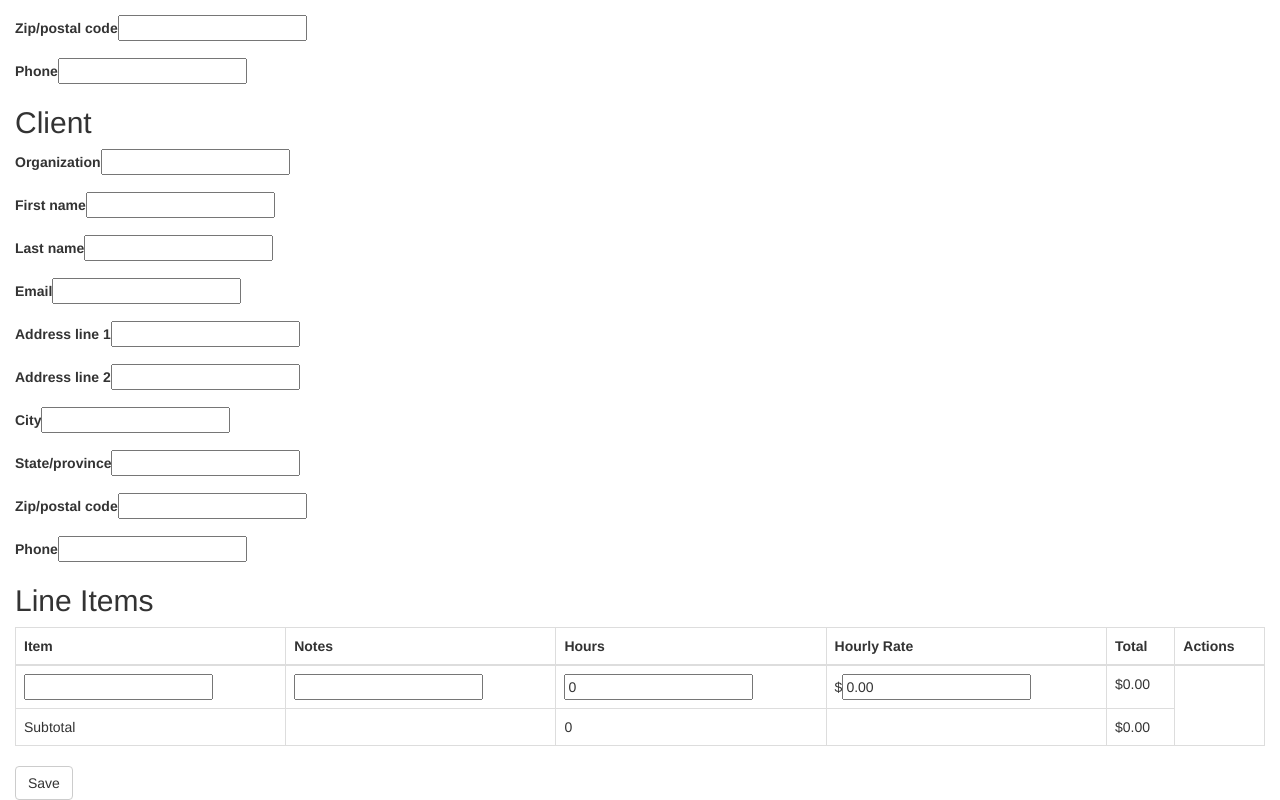
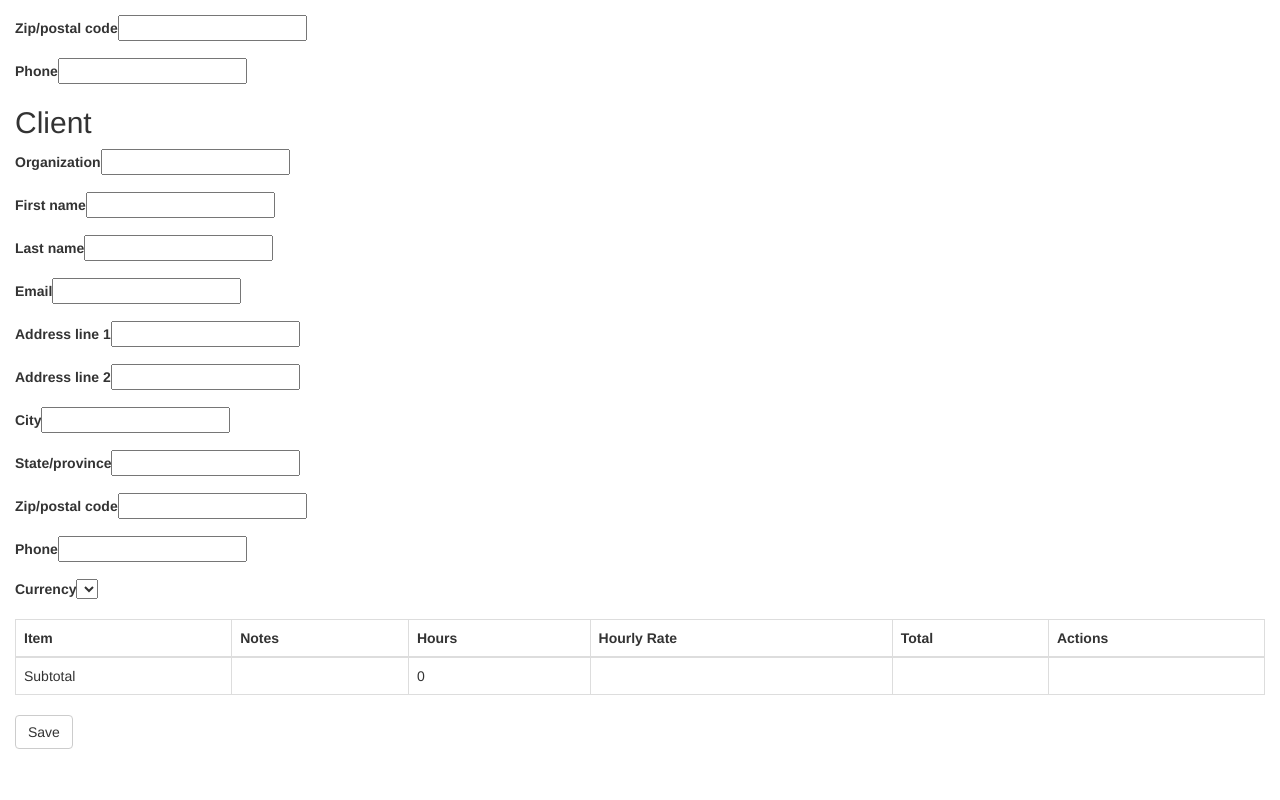
Before and after one commit to ndarilek/sandstorm-invoicing, a Nuxt app: page /new in a window 1280 px wide. Shown: the part 504-1304 px from the top of the page. After the commit the page ends 1253 px from the top, so only its background shows below. Built offline with nearby package versions, Linux system fonts and the light colour scheme.

Commit message:
Integrate default currency setting into New Invoice screen.

```diff
--- a/components/line-item/input.vue
+++ b/components/line-item/input.vue
@@ -5,6 +5,7 @@
     <td><input type="number" v-model="value.hours"/></td>
     <td><currency-input v-model="value.rate"/></td>
     <td><currency :value="total"/></td>
+    <td><button class="btn" @click="remove">Remove</button></td>
   </tr>
 </template>
 
@@ -18,7 +19,14 @@ export default {
     value: {
       type: Object,
       required: true
+    },
+    index: {
+      type: Number,
+      required: true
     }
+  },
+  methods: {
+    remove: () => this.$emit("removed", this.index)
   },
   computed: {
     total() {
--- a/lib/person.js
+++ b/lib/person.js
@@ -1,3 +1,5 @@
+import _ from "lodash"
+
 export const newPerson = () => ({
   organization: "",
   name: {
@@ -14,3 +16,14 @@ export const newPerson = () => ({
   },
   phone: ""
 })
+
+export const cleanup = (person) => {
+  person = _.toPlainObject(person)
+  delete person.id
+  delete person.__typename
+  person.name = _.toPlainObject(person.name)
+  delete person.name.__typename
+  person.address = _.toPlainObject(person.address)
+  delete person.address.__typename
+  return person
+}
--- a/pages/new.vue
+++ b/pages/new.vue
@@ -6,7 +6,10 @@
       <person-input prefix="sender" v-model="sender"/>
       <h2>Client</h2>
       <person-input prefix="client" v-model="client"/>
-      <h2>Line Items</h2>
+      <div class="form-group">
+        <label for="currencyCode">Currency</label>
+        <currency-selector v-model="currencyCode"/>
+      </div>
       <div class="table-responsive">
         <table class="table table-bordered">
           <thead>
@@ -19,8 +22,10 @@
               <th>Actions</th>
             </tr>
           </thead>
-          <tbody class="table-striped" v-for="item in lineItems">
-            <line-item-input v-model="item.value"/>
+          <tbody class="table-striped">
+            <template v-for="item, index in lineItems">
+              <line-item-input v-model="item.value" :index="index" @removed="removeLineItem(index)" :key="index"/>
+            </template>
             <tr>
               <td>Subtotal</td>
               <td/>
@@ -40,33 +45,34 @@
 import _ from "lodash"
 import gql from "graphql-tag"
 import Currency from "~components/currency"
+import CurrencySelector from "~components/currency/selector"
 import LineItemInput from "~components/line-item/input"
 import PersonInput from "~components/person/input"
 import {total} from "~/lib/line-item"
 import {newPerson} from "~/lib/person"
 
-const newCurrency = () => ({
-  code: "USD"
-})
+const newCurrency = (code) => ({code})
 
-const newLineItem = () => ({
+const newLineItem = (currencyCode) => ({
   item: "",
   notes: "",
   hours: 0,
-  rate: newCurrency(),
-  total: newCurrency()
+  rate: newCurrency(currencyCode),
+  total: newCurrency(currencyCode)
 })
 
 export default {
   data: () => ({
     client: newPerson(),
     sender: newPerson(),
-    lineItems: [{value: newLineItem()}]
+    currencyCode: "",
+    lineItems: []
   }),
   apollo: {
     client: {
       query: gql`{
         client {
+          id
           organization
           name {
             first
@@ -87,6 +93,7 @@ export default {
     sender: {
       query: gql`{
         sender {
+          id
           organization
           name {
             first
@@ -103,7 +110,21 @@ export default {
           phone
         }
       }`
+    },
+    currencyCode: {
+      query: gql`{
+        settings {
+          defaultCurrencyCode
+        }
+      }`,
+      update: (data) => data.settings.defaultCurrencyCode,
+      result(data) {
+        this.lineItems = [{value: newLineItem(data.settings.defaultCurrencyCode)}]
+      }
     }
+  },
+  methods: {
+    removeLineItem: (index) => this.lineItems.splice(index, 1)
   },
   computed: {
     totalHours() {
@@ -120,10 +141,10 @@ export default {
   },
   components: {
     Currency,
+    CurrencySelector,
     LineItemInput,
     PersonInput
   }
-
 }
 
 </script>
--- a/pages/settings.vue
+++ b/pages/settings.vue
@@ -21,7 +21,7 @@
   import gql from "graphql-tag"
   import CurrencySelector from "~components/currency/selector"
   import PersonInput from "~components/person/input"
-  import {newPerson} from "~/lib/person"
+  import {cleanup as cleanupPerson, newPerson} from "~/lib/person"
 
   const newSettings = () => ({
     defaultCurrencyCode: "USD"
@@ -104,17 +104,8 @@
     },
     methods: {
       save() {
-        const cleanupPerson = (r) => {
-          delete r.id
-          delete r.__typename
-          r.name = _.toPlainObject(r.name)
-          delete r.name.__typename
-          r.address = _.toPlainObject(r.address)
-          delete r.address.__typename
-          return r
-        }
-        const client = cleanupPerson(_.toPlainObject(this.client))
-        const sender = cleanupPerson(_.toPlainObject(this.sender))
+        const client = cleanupPerson(this.client)
+        const sender = cleanupPerson(this.sender)
         const settings = _.toPlainObject(this.settings)
         delete settings.__typename
         this.$apollo.mutate({
```
